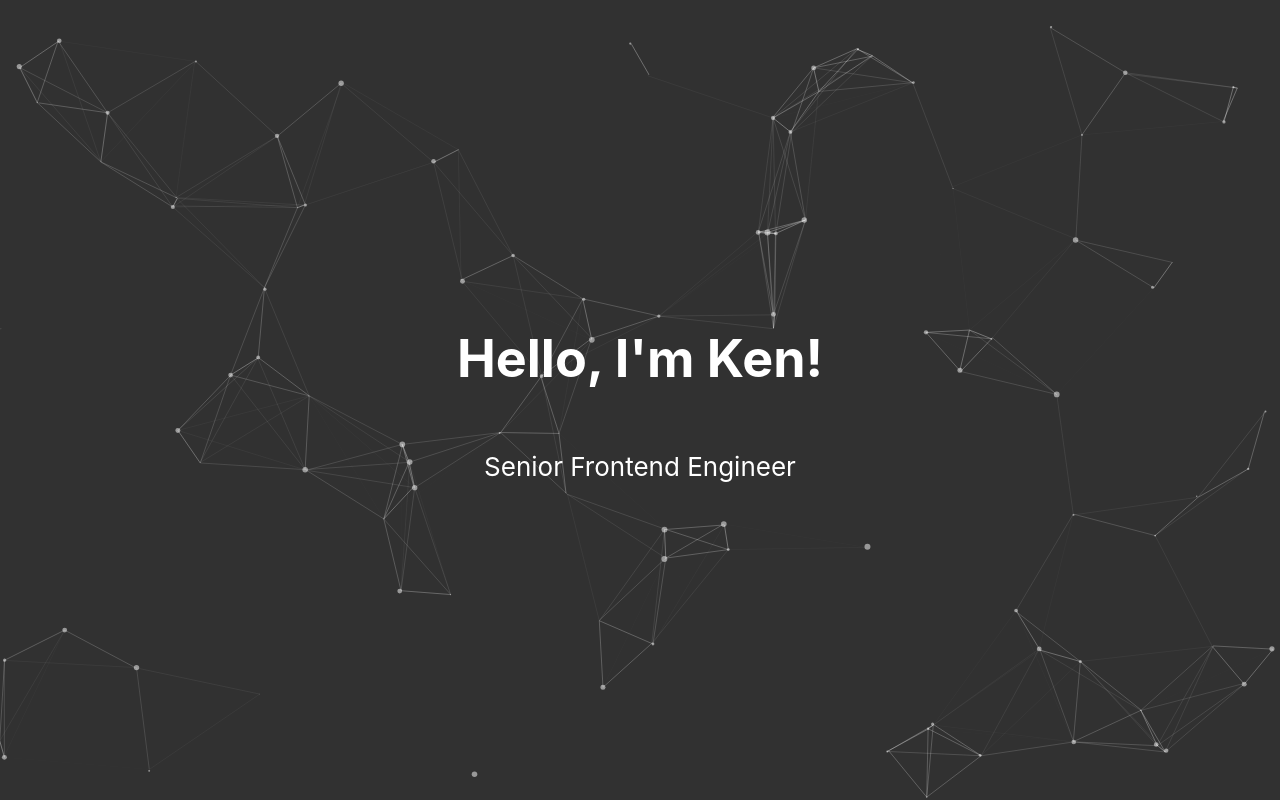
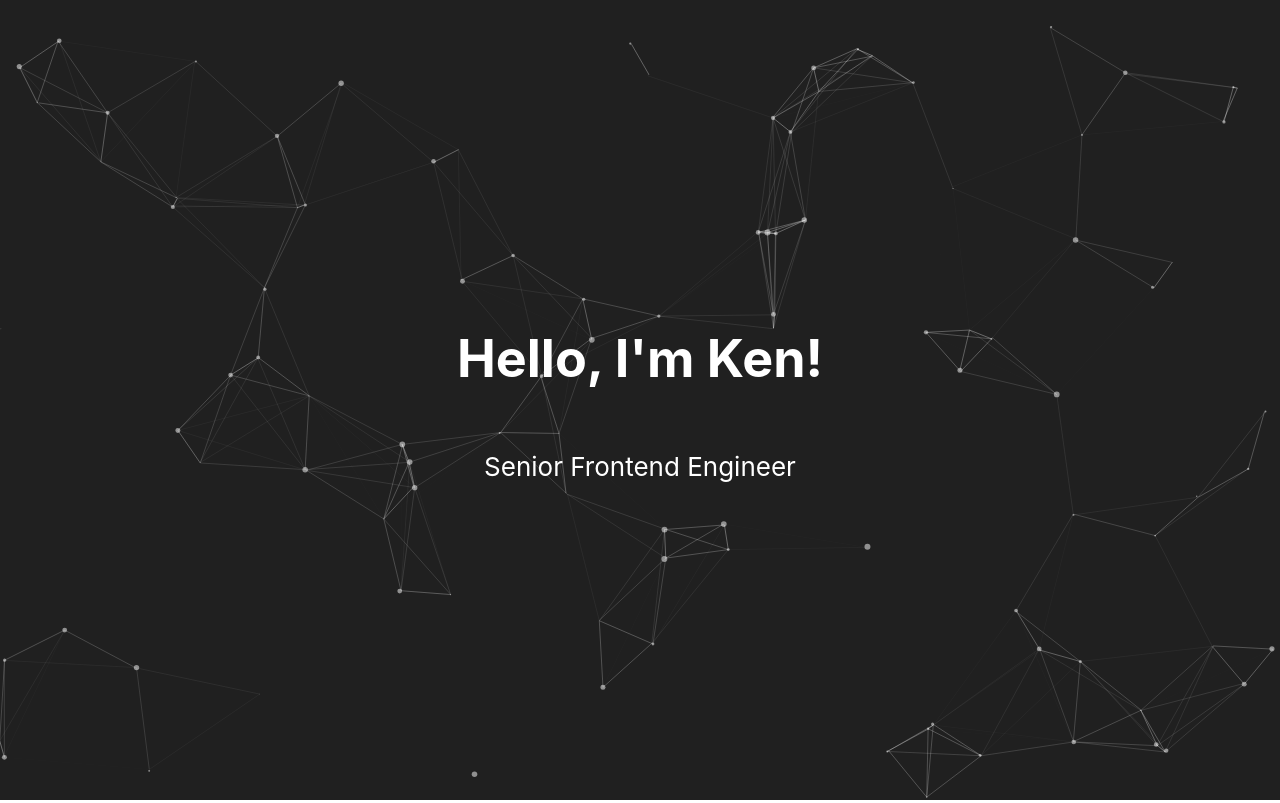
Before and after one commit to markortiz/devken.net, a React (Create React App) app: page / in a window 1280 px wide. Built offline with nearby package versions, Linux system fonts and the light colour scheme; some icons are missing.

Commit message:
chore: darken background color

```diff
--- a/src/App.css
+++ b/src/App.css
@@ -38,7 +38,7 @@ html {
 }
 
 .App-bg {
-  background: #313131;
+  background: #202020;
   height: 100vh;
   width: 100vw;
 }
```
